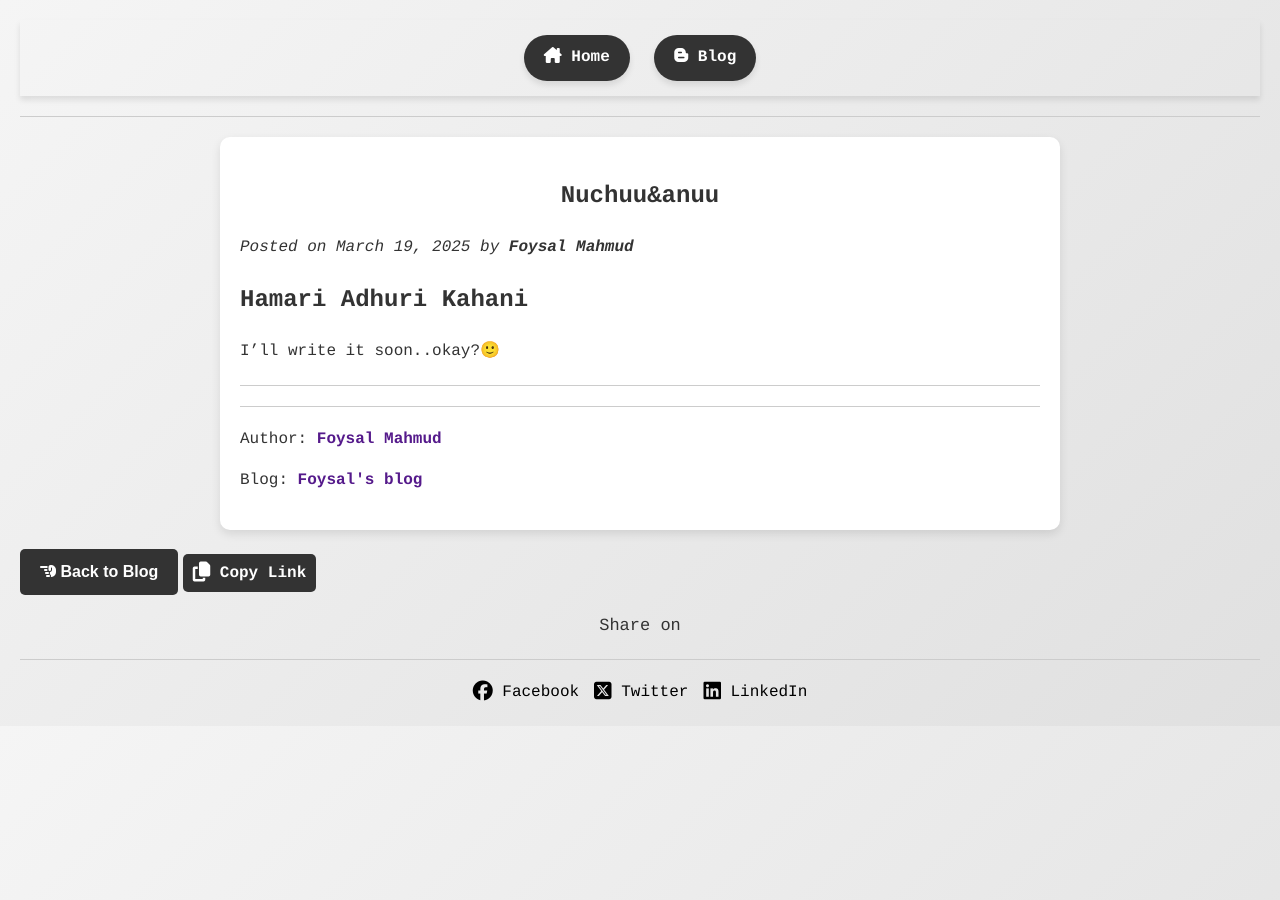
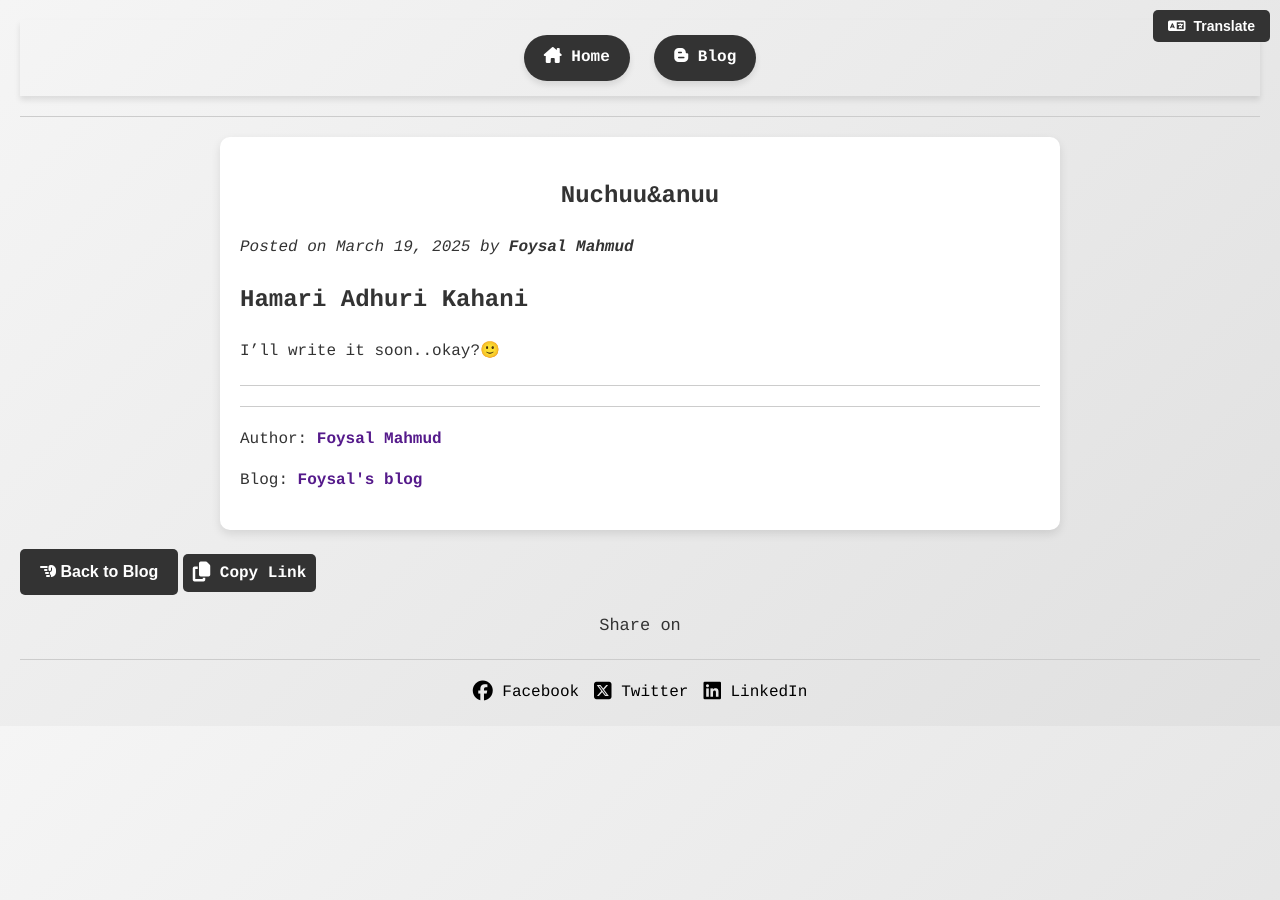
Before and after one commit to foysal1627/foysal1627.github.io, a Jekyll site: the page built from _posts/2025-03-19-Nuchuu&Anuu.md, in a window 1280 px wide. Built offline with Jekyll 4.4.1, drawn with Linux system fonts in a browser that asks for light colours; our own code applies the rules of GitHub Pages for plain Markdown files.

Commit message:
Update post.html

```diff
--- a/_layouts/post.html
+++ b/_layouts/post.html
@@ -48,6 +48,9 @@ layout: default
        <i class="fa-brands fa-linkedin fa-lg"></i> LinkedIn
     </a>
 </div>
+
+<button id="translateButton"><i class="fa-solid fa-language"></i> Translate</button>
+<div id="google_translate_element" style="display: none;"></div>
 
 <!-- CSS for styling the post content and share buttons -->
 <style>
@@ -107,6 +110,28 @@ layout: default
     transition: width 0.2s ease-out;
     }
 
+    #translateButton {
+    position: fixed;
+    top: 10px;
+    right: 10px;
+    padding: 8px 15px;
+    background: #333;
+    color: white;
+    font-weight: bold;
+    border: none;
+    cursor: pointer;
+    border-radius: 5px;
+    font-size: 14px;
+    display: flex;
+    align-items: center;
+    gap: 8px;
+    transition: background 0.3s ease;
+}
+
+#translateButton:hover {
+    background: #555;
+}
+
 </style>
 
 <div id="progress-bar"></div>
@@ -119,7 +144,6 @@ window.onscroll = function () {
 };
     </script>
 
-<div id="google_translate_element"></div>
 <script>
 function googleTranslateElementInit() {
     new google.translate.TranslateElement(
@@ -127,5 +151,15 @@ function googleTranslateElementInit() {
         'google_translate_element'
     );
 }
+
+document.getElementById("translateButton").addEventListener("click", function () {
+    let googleFrame = document.querySelector(".goog-te-menu-frame");
+    if (googleFrame) {
+        googleFrame.style.display = googleFrame.style.display === "none" ? "block" : "none";
+    } else {
+        let selector = document.querySelector("#google_translate_element select");
+        if (selector) selector.dispatchEvent(new Event("change"));
+    }
+});
 </script>
 <script src="https://translate.google.com/translate_a/element.js?cb=googleTranslateElementInit"></script>
```
